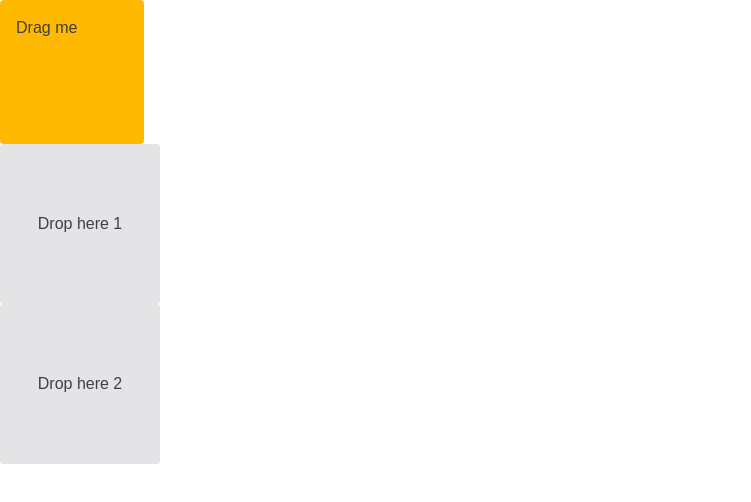
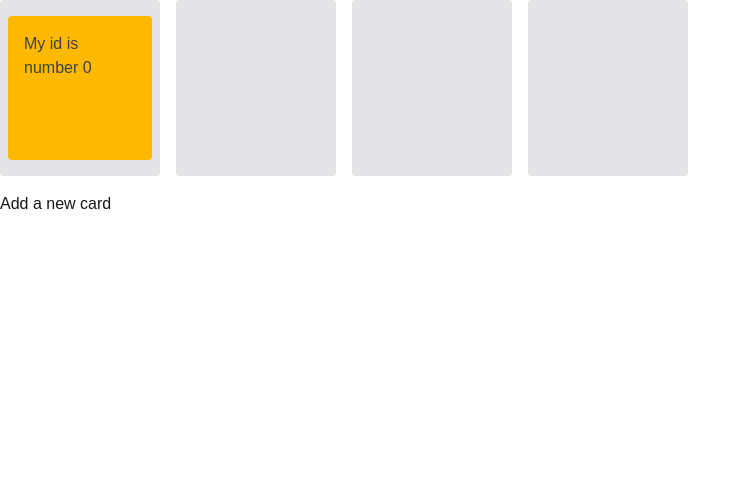
Before and after one commit to djolosc/job-tracker, a Next.js app: page / in a window 1280 px wide. Shown: the top 502 px of the page, without its empty margins (0-751 px from the left). Built offline with nearby package versions, Linux system fonts and the light colour scheme.

Commit message:
Aranged Droppable component

```diff
--- a/app/page.tsx
+++ b/app/page.tsx
@@ -1,35 +1,48 @@
 "use client";
 import Card from "@/components/Card";
 import Droppable from "@/components/Droppable";
-import { DndContext, DragEndEvent, UniqueIdentifier } from "@dnd-kit/core";
+import { DndContext, DragEndEvent } from "@dnd-kit/core";
 import { useState } from "react";
 
 const Home = () => {
-  const [droppableId, setDroppableId] = useState<UniqueIdentifier | null>(null);
+  const [cards, setCards] = useState([{ parent: "0", id: "0" }]);
+  const containers = ["0", "1", "2", "3"];
 
   const handleDragEnd = (event: DragEndEvent) => {
-    if (event.over && event.over.id) {
-      setDroppableId(event.over.id);
-    }
+    const { over } = event;
+
+    const cardId = event.active.data.current?.id as string;
+    const contiainerId = over?.id as string;
+
+    if (!cardId || !contiainerId) return;
+    setCards((cards) =>
+      cards.map((card) =>
+        card.id === cardId ? { ...card, parent: contiainerId } : card
+      )
+    );
   };
 
-  const draggableMarkup = (
-    <div>
-      <Card>Drag me</Card>
-    </div>
-  );
+  const findCards = (id: string) => cards.filter((card) => card.parent === id);
+
+  const onButtonClick = () => {
+    const newCardId = cards.length.toString();
+    setCards((cards) => [...cards, { id: newCardId, parent: "0" }]);
+  };
 
   return (
     <div>
       <DndContext onDragEnd={handleDragEnd}>
-        {!droppableId ? draggableMarkup : null}
-        <Droppable id="1">
-          {droppableId && droppableId === "1" ? draggableMarkup : "Drop here 1"}
-        </Droppable>
-        <Droppable id="2">
-          {droppableId && droppableId === "2" ? draggableMarkup : "Drop here 2"}
-        </Droppable>
+        <div className="flex gap-4 mb-4">
+          {containers.map((id) => (
+            <Droppable key={id} id={id}>
+              {findCards(id).map((card) => (
+                <Card id={card.id} key={card.id} parent={card.parent} />
+              ))}
+            </Droppable>
+          ))}
+        </div>
       </DndContext>
+      <button onClick={onButtonClick}>Add a new card</button>
     </div>
   );
 };
--- a/components/Card.tsx
+++ b/components/Card.tsx
@@ -5,13 +5,19 @@ import { useDraggable } from "@dnd-kit/core";
 
 interface CardProps {
   children?: React.ReactNode;
+  id: string;
+  parent: string;
 }
 
-const Card: FC<CardProps> = ({ children }) => {
+const Card: FC<CardProps> = ({ children, id, parent }) => {
   const [mounted, setMounted] = useState(false);
 
   const { attributes, listeners, setNodeRef, transform } = useDraggable({
-    id: "draggable",
+    id: id,
+    data: {
+      id: id,
+      parent: parent,
+    },
   });
 
   const style = transform
@@ -32,7 +38,7 @@ const Card: FC<CardProps> = ({ children }) => {
       {...attributes}
       className="p-4 bg-amber-400 rounded text-zinc-700 w-36 h-36"
     >
-      {children}
+      My id is number {id}
     </div>
   );
 };
--- a/components/Droppable.tsx
+++ b/components/Droppable.tsx
@@ -19,7 +19,7 @@ const Droppable: FC<DroppableProps> = ({ children, id }) => {
     <div
       ref={setNodeRef}
       style={style}
-      className="p-4 bg-zinc-200 rounded text-zinc-700 w-40 h-40 flex items-center justify-center"
+      className="p-4 bg-zinc-200 rounded text-zinc-700 w-40 flex flex-col items-center justify-start gap-2"
     >
       {children}
     </div>
```
